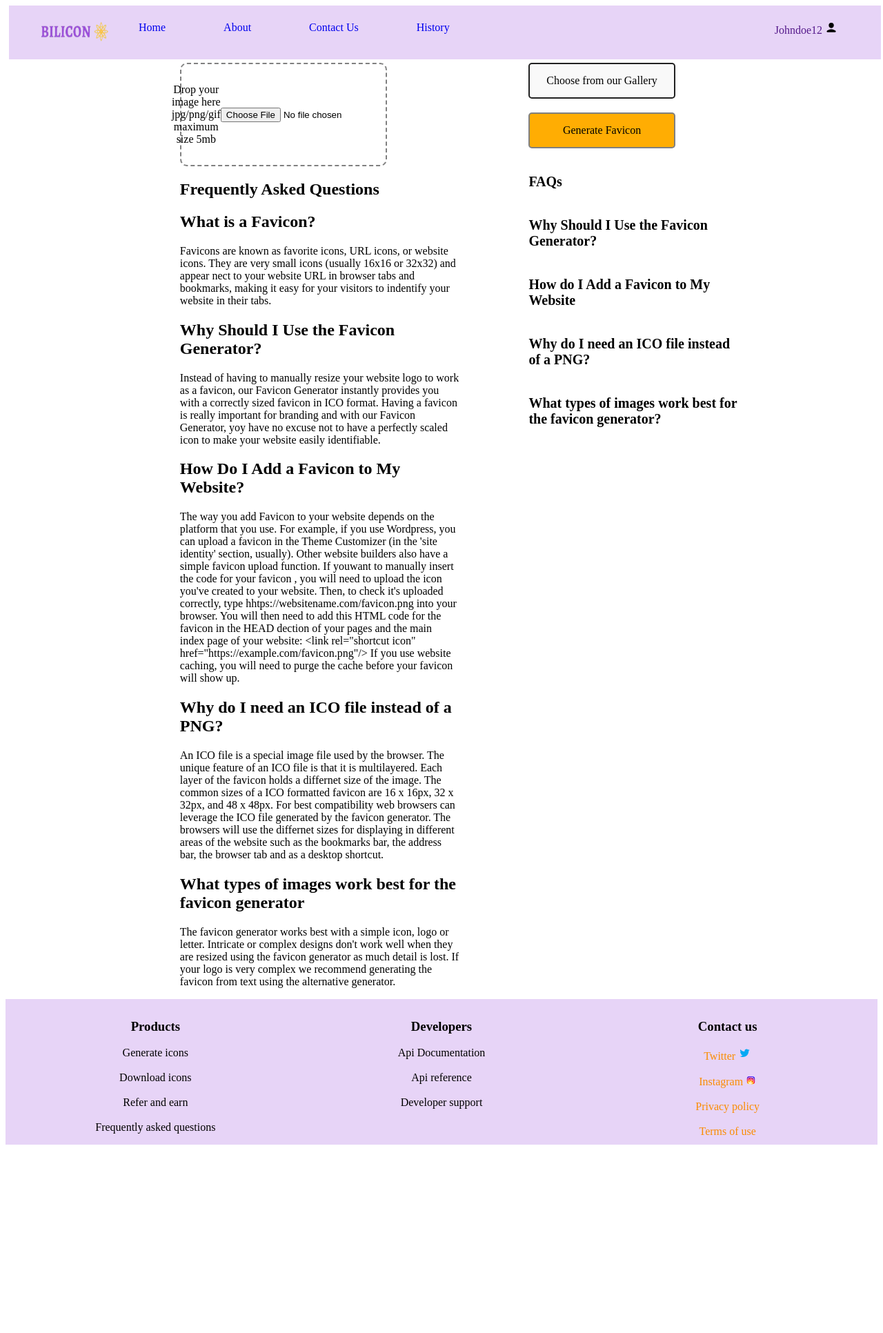
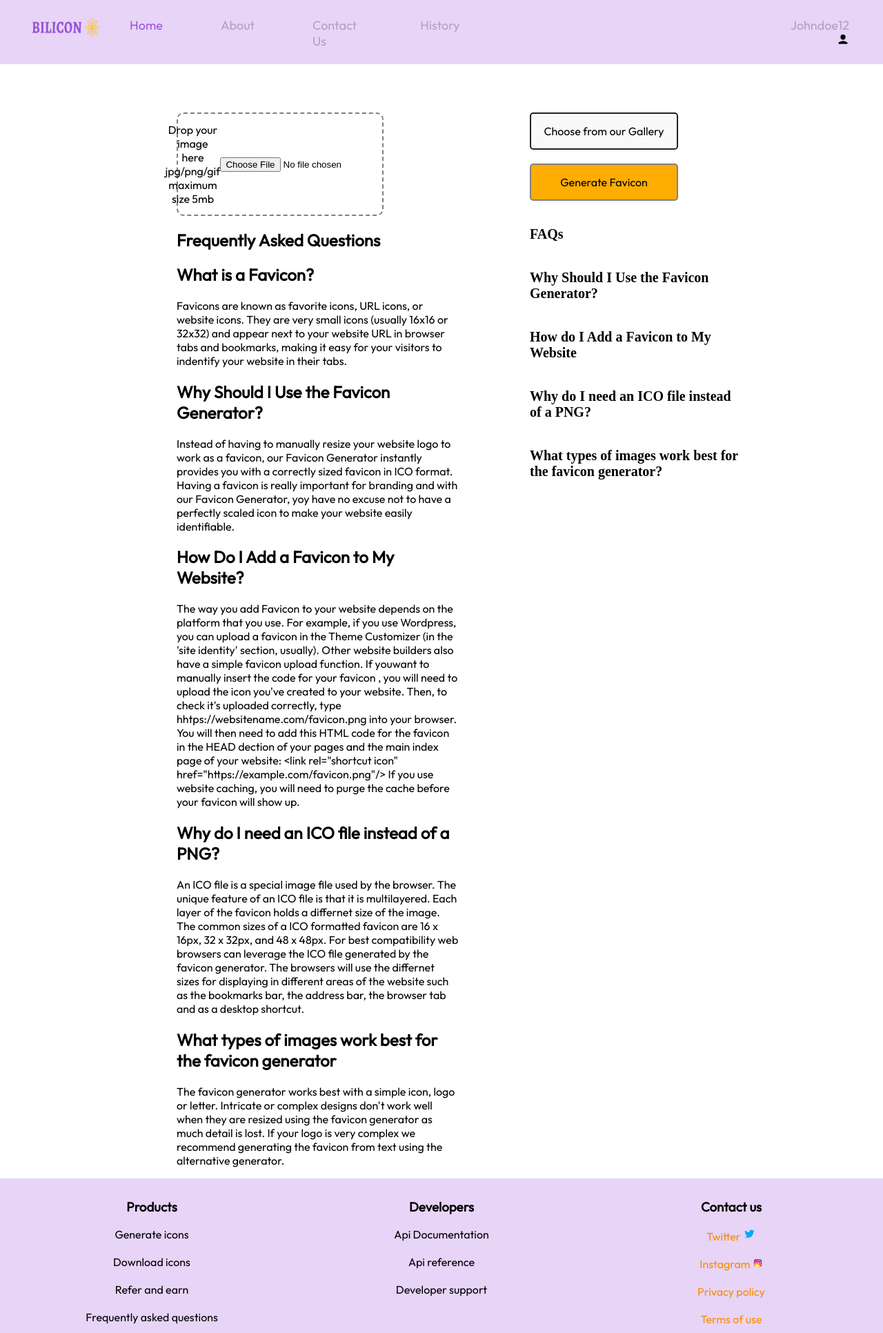
Before and after one commit to zuri-training/Team-Spoonbill2, a web app: file Public/TeamSpoonBill2 Project/conversionPage.html in a window 1280 px wide. Shown: the whole page at 69% size. Before the commit the page ends 1659 px from the top, so only its background shows below. Run offline with its HTML, style and script files only (its server is not run), Linux system fonts and the light colour scheme; some libraries are stand-ins or nearby versions.

Commit message:
Updated file

```diff
--- a/Public/TeamSpoonBill2 Project/conversionPage.html
+++ b/Public/TeamSpoonBill2 Project/conversionPage.html
@@ -6,6 +6,12 @@
     <meta name="viewport" content="width=device-width, initial-scale=1.0" />
     <title>Conversion Page</title>
     <link rel="stylesheet" href="style.css" />
+    <link rel="preconnect" href="https://fonts.googleapis.com" />
+    <link rel="preconnect" href="https://fonts.gstatic.com" crossorigin />
+    <link
+      href="https://fonts.googleapis.com/css2?family=Outfit&display=swap"
+      rel="stylesheet"
+    />
   </head>
   <body>
     <main>
@@ -19,27 +25,39 @@
             />
           </li>
           <li class="mainNav">
-            <a href="conversionPage.html" style="text-decoration: none">Home</a>
+            <a
+              href="conversionPage.html"
+              style="text-decoration: none; color: #9d54de"
+              >Home</a
+            >
           </li>
           <li class="mainNav">
-            <a href="../About us in.html" style="text-decoration: none"
+            <a
+              href="../About us in.html"
+              style="text-decoration: none; color: #b3a1be"
               >About</a
             >
           </li>
           <li class="mainNav">
-            <a href="../Contact Us in.html" style="text-decoration: none"
+            <a
+              href="../Contact Us in.html"
+              style="text-decoration: none; color: #b3a1be"
               >Contact Us</a
             >
           </li>
           <li class="mainNav">
-            <a href="../history/history.html" style="text-decoration: none"
+            <a
+              href="../history/history.html"
+              style="text-decoration: none; color: #b3a1be"
               >History</a
             >
           </li>
           <li class="mainNa">
-            <a href="" style="text-decoration: none">Johndoe12 </a>
+            <a href="" style="text-decoration: none; color: #b3a1be"
+              >Johndoe12
+            </a>
             <img
-              src="./UserIcon.png"
+              src="UserIcon.png"
               alt="user"
               class="user"
               style="height: 18px"
@@ -56,22 +74,30 @@
           <div class="bodyText">
             <div>
               <div class="faq" style="width: 100%; font-size: 16px">
-                <h2>Frequently Asked Questions</h2>
+                <h2 style="font-family: 'Outfit', sans-serif">
+                  Frequently Asked Questions
+                </h2>
               </div>
-              <h2 class="heading1">What is a Favicon?</h2>
-              <p class="subheading1">
+              <h2 class="heading1" style="font-family: 'Outfit', sans-serif">
+                What is a Favicon?
+              </h2>
+              <p class="subheading1" style="font-family: 'Outfit', sans-serif">
                 Favicons are known as favorite icons, URL icons, or website
                 icons. They are very small icons (usually 16x16 or 32x32) and
-                appear nect to your website URL in browser tabs and bookmarks,
+                appear next to your website URL in browser tabs and bookmarks,
                 making it easy for your visitors to indentify your website in
                 their tabs.
               </p>
             </div>
             <div>
-              <h2 class="heading2" id="why">
+              <h2
+                class="heading2"
+                id="why"
+                style="font-family: 'Outfit', sans-serif"
+              >
                 Why Should I Use the Favicon Generator?
               </h2>
-              <p class="subheading2">
+              <p class="subheading2" style="font-family: 'Outfit', sans-serif">
                 Instead of having to manually resize your website logo to work
                 as a favicon, our Favicon Generator instantly provides you with
                 a correctly sized favicon in ICO format. Having a favicon is
@@ -81,10 +107,14 @@
               </p>
             </div>
             <div>
-              <h2 class="heading3" id="how">
+              <h2
+                class="heading3"
+                id="how"
+                style="font-family: 'Outfit', sans-serif"
+              >
                 How Do I Add a Favicon to My Website?
               </h2>
-              <p class="subheading3">
+              <p class="subheading3" style="font-family: 'Outfit', sans-serif">
                 The way you add Favicon to your website depends on the platform
                 that you use. For example, if you use Wordpress, you can upload
                 a favicon in the Theme Customizer (in the 'site identity'
@@ -102,10 +132,14 @@
               </p>
             </div>
             <div>
-              <h2 class="heading4" id="whydo">
+              <h2
+                class="heading4"
+                id="whydo"
+                style="font-family: 'Outfit', sans-serif"
+              >
                 Why do I need an ICO file instead of a PNG?
               </h2>
-              <p class="subheading4">
+              <p class="subheading4" style="font-family: 'Outfit', sans-serif">
                 An ICO file is a special image file used by the browser. The
                 unique feature of an ICO file is that it is multilayered. Each
                 layer of the favicon holds a differnet size of the image. The
@@ -118,10 +152,14 @@
               </p>
             </div>
             <div>
-              <h2 class="heading5" id="what">
+              <h2
+                class="heading5"
+                id="what"
+                style="font-family: 'Outfit', sans-serif"
+              >
                 What types of images work best for the favicon generator
               </h2>
-              <p class="subheading5">
+              <p class="subheading5" style="font-family: 'Outfit', sans-serif">
                 The favicon generator works best with a simple icon, logo or
                 letter. Intricate or complex designs don't work well when they
                 are resized using the favicon generator as much detail is lost.
@@ -136,22 +174,34 @@
           <button id="generate">Generate Favicon</button>
           <h2 class="faqss">FAQs</h2>
           <h2 class="faqss">
-            <a href="#why" style="text-decoration: none; color: black"
+            <a
+              href="#why"
+              style="text-decoration: none; color: black"
+              style="font-family: 'Outfit', sans-serif"
               >Why Should I Use the Favicon Generator?</a
             >
           </h2>
           <h2 class="faqss">
-            <a href="#how" style="text-decoration: none; color: black"
+            <a
+              href="#how"
+              style="text-decoration: none; color: black"
+              style="font-family: 'Outfit', sans-serif"
               >How do I Add a Favicon to My Website</a
             >
           </h2>
           <h2 class="faqss">
-            <a href="#whydo" style="text-decoration: none; color: black"
+            <a
+              href="#whydo"
+              style="text-decoration: none; color: black"
+              style="font-family: 'Outfit', sans-serif"
               >Why do I need an ICO file instead of a PNG?</a
             >
           </h2>
           <h2 class="faqss">
-            <a href="#what" style="text-decoration: none; color: black"
+            <a
+              href="#what"
+              style="text-decoration: none; color: black"
+              style="font-family: 'Outfit', sans-serif"
               >What types of images work best for the favicon generator?</a
             >
           </h2>
@@ -193,14 +243,14 @@
           href="#"
           style="color: #fa8c02; text-decoration: none; cursor: pointer"
           >Twitter
-          <img src="./twitterLogo.svg" alt="twitter" style="height: 19px" /></a
+          <img src="twitterLogo.svg" alt="twitter" style="height: 19px" /></a
         ><br /><br />
         <a
           href="#"
           style="color: #fa8c02; text-decoration: none; cursor: pointer"
           >Instagram
           <img
-            src="./instagramLogo.svg"
+            src="instagramLogo.svg"
             alt="instagram"
             style="height: 15px" /></a
         ><br /><br />
--- a/Public/TeamSpoonBill2 Project/style.css
+++ b/Public/TeamSpoonBill2 Project/style.css
@@ -1,12 +1,14 @@
 * {
   box-sizing: border-box;
-  /* max-height: 100vh; */
+}
+body{
+  margin:0px;
 }
 .hero1 {
   display: flex;
   margin-left: 20%;
   box-sizing: border-box;
-  margin-top: 0px;
+  margin-top: 70px;
 }
 
 .bodyText {
@@ -29,27 +31,26 @@
 
 .nav {
   background-color: #E7D4F7;
-  margin: 5px;
   padding: 2px;
   box-sizing: border-box;
   width: 100%;
   margin-top: 0px;
-  font-family:outfit;
+  font-family: 'Outfit', sans-serif;
   font-weight: 400;
-  font-size: 16px;
+  font-size: 18px;
 }
 
 .mainNav {
   margin-right: 40px;
   padding: 2px;
-  color: #9D54DE;
+  color: #B3A1BE;
   cursor: pointer;
   box-sizing: border-box;
   margin-top: 3px;
   margin-left: 40px;
-  font-family:outfit;
-  font-weight: 400;
-  font-size: 16px;
+  font-family: 'Outfit', sans-serif;
+  font-weight: 500;
+  font-size: 18px;
 }
 .mainNav:active {
   color: #9D54DE;
@@ -57,26 +58,32 @@
 .mainNa {
   margin-left: 35%;
   padding: 2px;
-  color: #9D54DE;
+  color: #B3A1BE;
   cursor: pointer;
   box-sizing: border-box;
-  font-family: "Times New Roman", Times, serif;
+  font-family: 'Outfit', sans-serif;
+  font-weight: 500;
   margin-top: 3px;
   margin-right: 45px;
   text-align: right;
-  font-size: 16px;
+  font-size: 18px;
 }
-
+.mainNa:active {
+  color: #9D54DE;
+}
 .mainN{
     padding: 2px;
-    color: #9D54DE;
+    color: #B3A1BE;
     cursor: pointer;
     box-sizing: border-box;
-    font-family: 'Times New Roman', Times, serif;
+    font-family: 'Outfit', sans-serif;
+    font-weight: 500;
     text-align: right;
     font-size: 17px;
     margin-top: 3px;
-    /* margin-left: 10%; */
+}
+.mainN:active {
+  color: #9D54DE;
 }
 .Logo {
   width: 100px;
@@ -89,7 +96,7 @@
   box-sizing: border-box;
   border: solid #212121 2px;
   border-radius: 5px;
-  font-family:outfit;
+  font-family: 'Outfit', sans-serif;
   font-weight: 400;
   font-size: 16px;
   margin-bottom: 20px;
@@ -103,7 +110,7 @@
   box-sizing: border-box;
   border: solid grey, 2px;
   border-radius: 5px;
-  font-family:outfit;
+  font-family: 'Outfit', sans-serif;
   font-weight: 400;
   font-size: 16px;
   margin-bottom: 20px;
@@ -115,7 +122,7 @@
   height: 150px;
   padding: 25px;
   display: flex;
-  font-family:outfit;
+  font-family: 'Outfit', sans-serif;
   font-weight: 500;
   font-size: 16px;
   font-style: normal;
@@ -140,7 +147,7 @@
   text-align: center;
   padding: 10px;
   margin-bottom: 0px;
-  font-family:outfit;
+  font-family: 'Outfit', sans-serif;
   font-weight: 400;
   font-size: 16px;
 }
@@ -148,7 +155,7 @@
 .foot {
   box-sizing: border-box;
   width: 50%;
-  font-family:outfit;
+  font-family: 'Outfit', sans-serif;
   font-weight: 400;
   font-size: 16px;
 }
```
